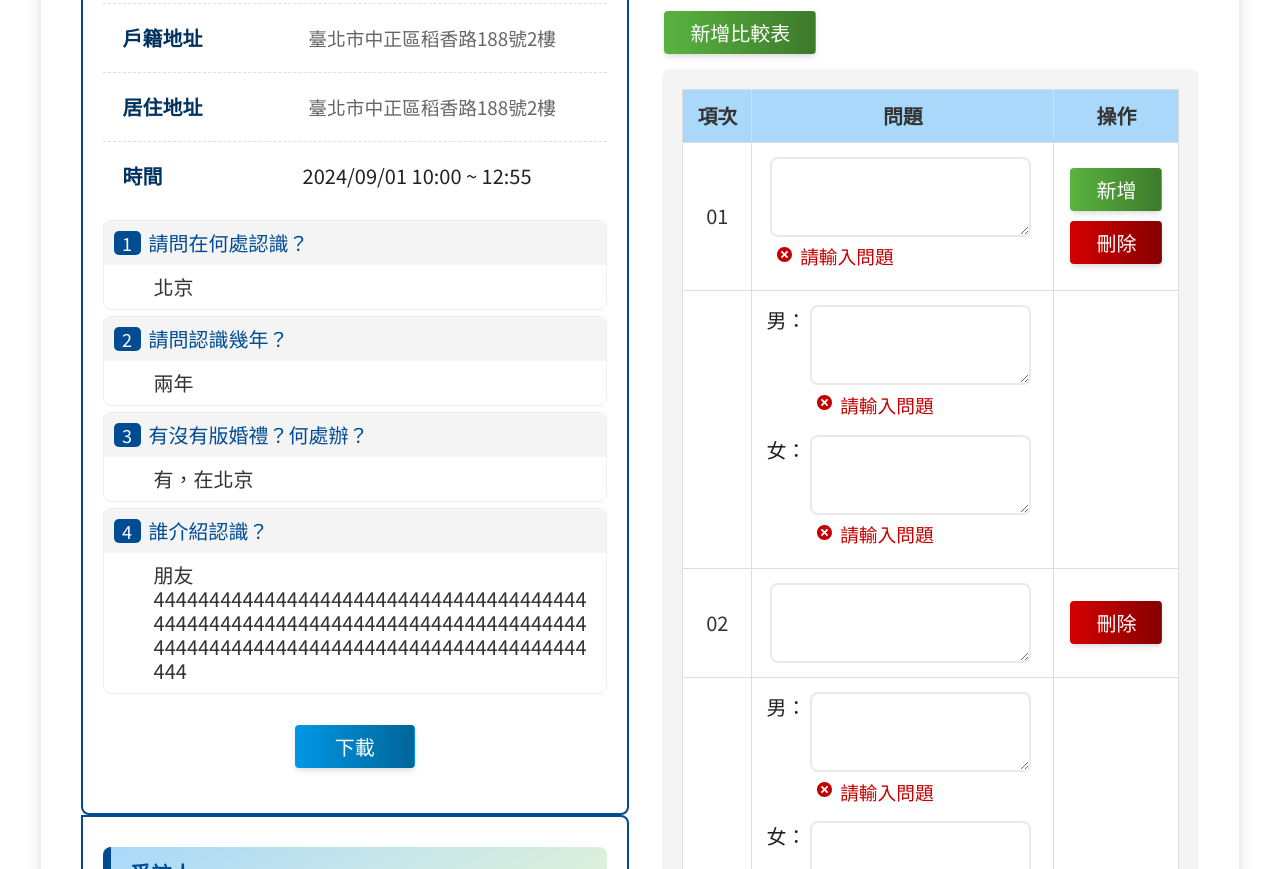
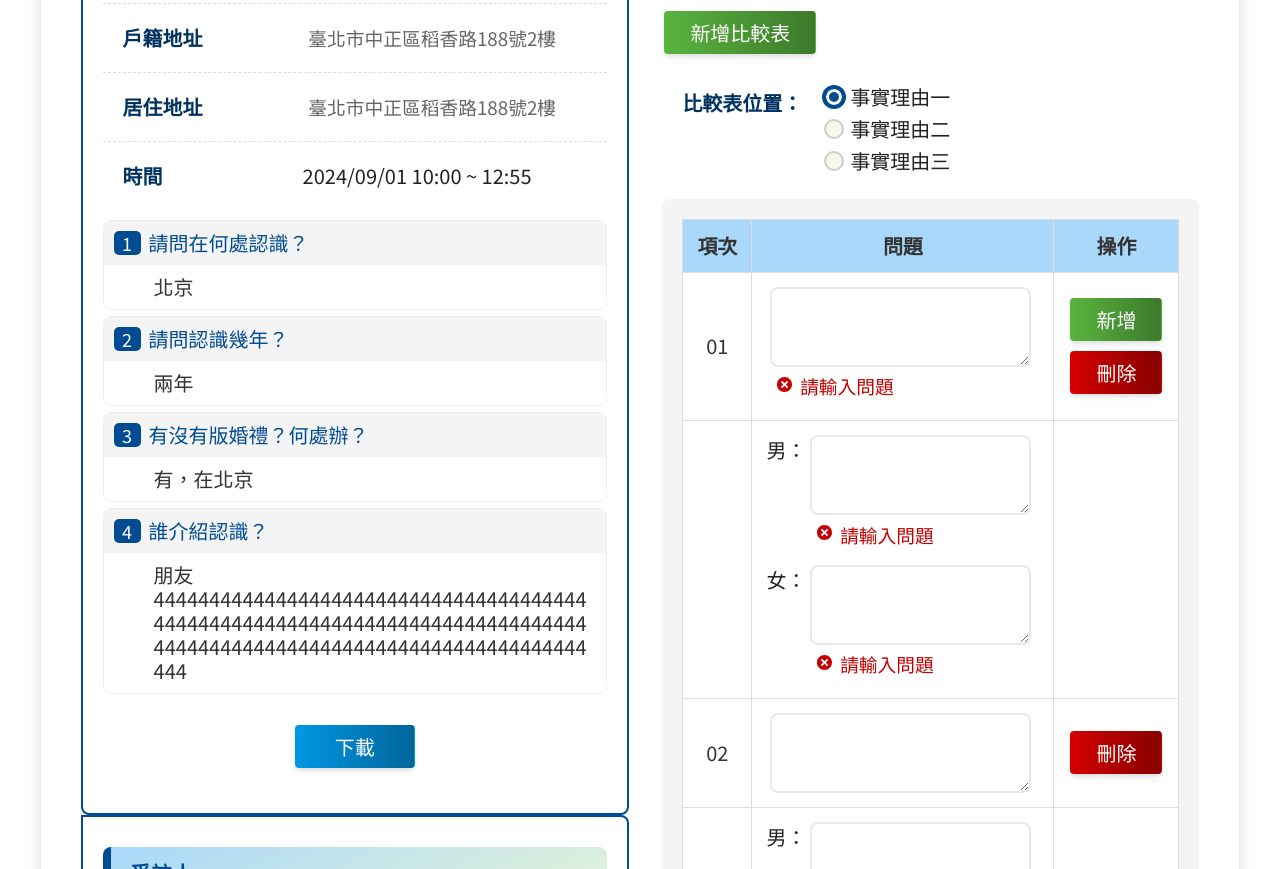
Before and after one commit to HywebU00/2024_B00_immigration_digits, a plain HTML site: page 處理登錄頁.htm in a window 1280 px wide. Shown: the part 961-1830 px from the top of the page. Drawn offline with Linux system fonts and the light colour scheme.

Commit message:
20250113新增資料

```diff
--- a/sass/page/_pagecommon.scss
+++ b/sass/page/_pagecommon.scss
@@ -108,6 +108,13 @@
       flex: 1 1 auto;
       display: flex;
       justify-content: flex-end;
+    }
+  }
+}
+.comparison_chart {
+  .form_grp {
+    .form_title {
+      flex: 0 0 auto !important;
     }
   }
 }
--- a/處理登錄頁.htm
+++ b/處理登錄頁.htm
@@ -471,9 +471,23 @@
                         <div class="btngroup">
                           <div class="leftbtn"><button type="button" class="btn btn-green ">新增比較表</button></div>
                           <!-- <div class="rightbtn"><button type="button" class="btn btn-blue">資料儲存</button><button type="button" class="btn btn-blue">列印紀錄</button><button type="button"
-                                                class="btn btn-blue">儲存為範本</button>
-                                            </div> -->
+                              class="btn btn-blue">儲存為範本</button>
+                          </div> -->
                         </div>
+                        <!-- 比較表位置 start -->
+                        <div class="flex-form comparison_chart">
+                          <div class="form_grp" role="group" aria-labelledby="fake-legend">
+                            <label for="fake-legend" class="form_title" aria-required="true">比較表位置：</label>
+                            <div class="form_content" id="fake-legend">
+                              <div class="radio_grp form_inline">
+                                <label><input type="radio" name="sampleRadio" value="" checked="" />事實理由一</label>
+                                <label><input type="radio" name="sampleRadio" value="" />事實理由二</label>
+                                <label><input type="radio" name="sampleRadio" value="" />事實理由三</label>
+                              </div>
+                            </div>
+                          </div>
+                        </div>
+                        <!-- 比較表位置 end -->
                         <div class="table_list Tb_bg ">
                           <table>
                             <thead>
```
Also changed, not shown: css/style.css.
